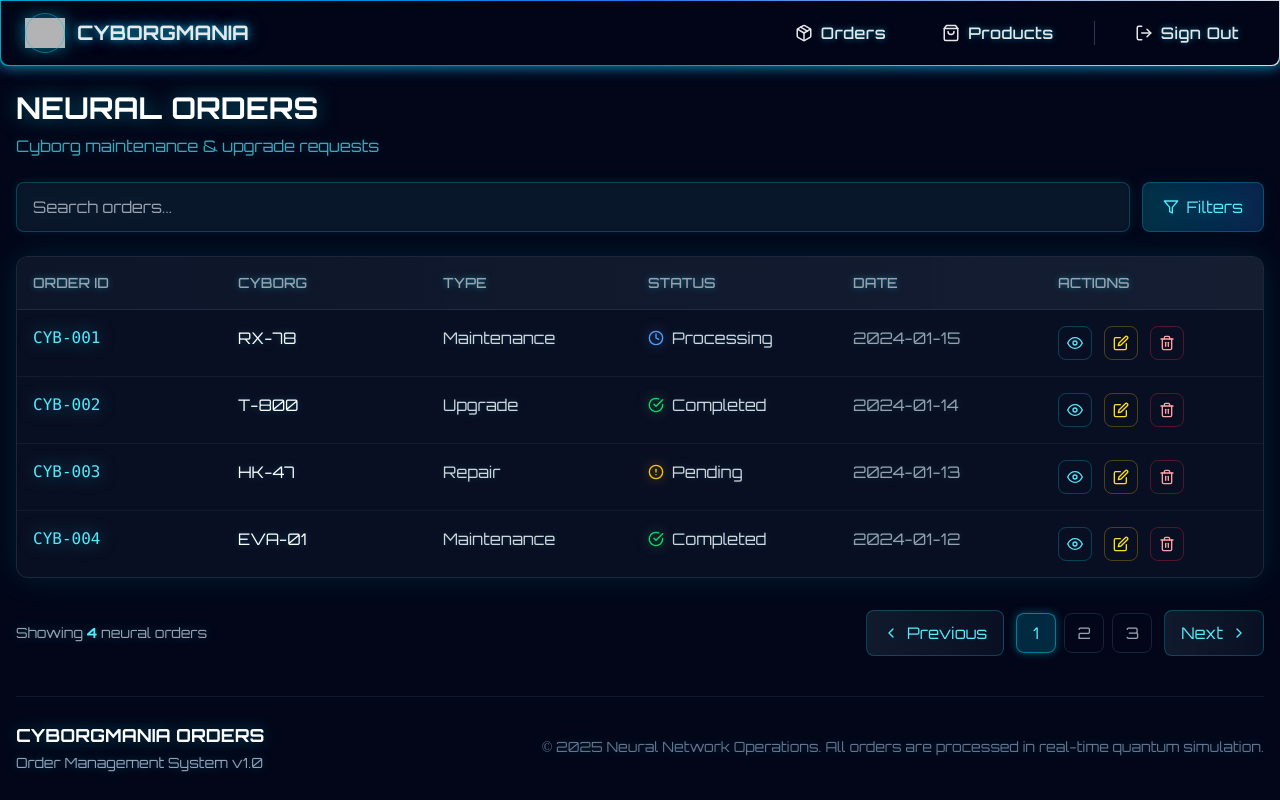
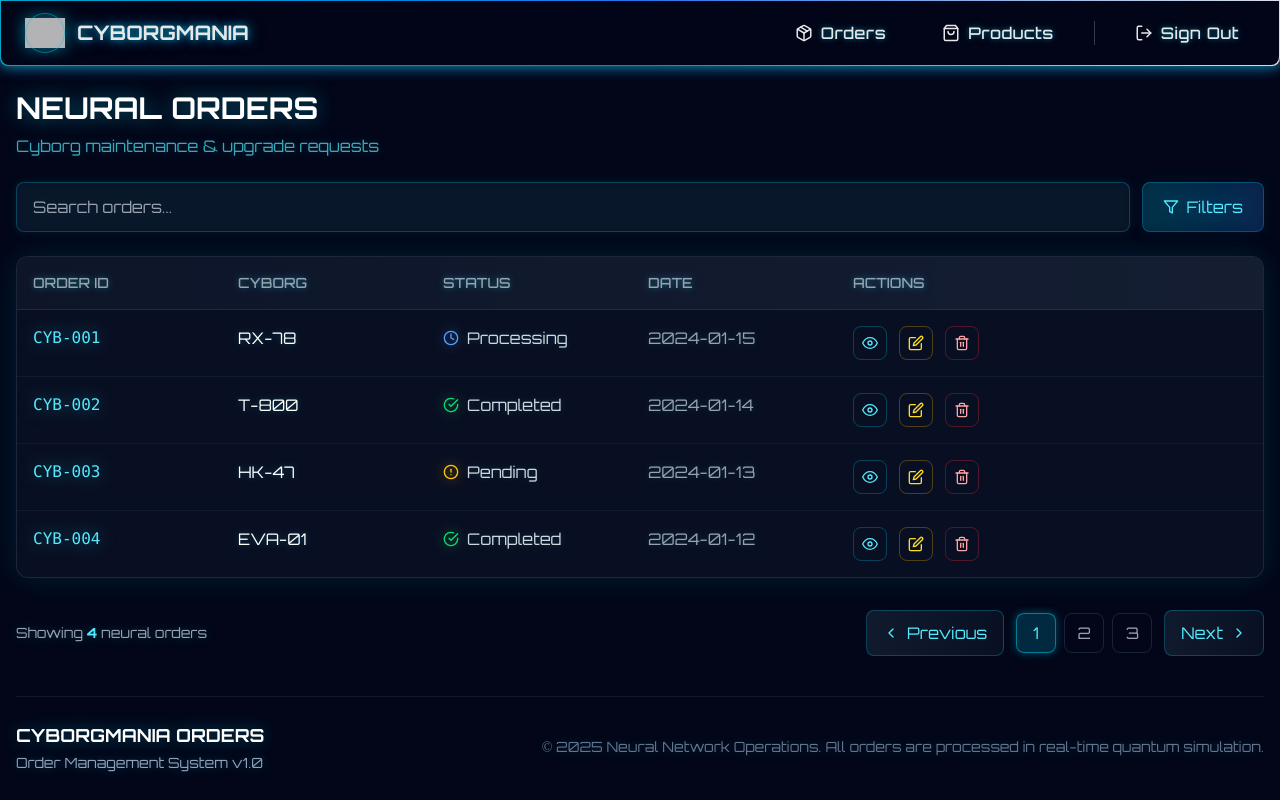
Before and after one commit to ECHO1804/cybrg_sell, a React app in the folder frontend/: page /admin/orders in a window 1280 px wide. Built offline with nearby package versions, Linux system fonts and the light colour scheme; grey boxes are pictures that could not be loaded; the HTML template or start-up script is replaced by a standard one; a web font is replaced by a local one.

Commit message:
revised my list

```diff
--- a/frontend/src/pages/admin/OrderList.tsx
+++ b/frontend/src/pages/admin/OrderList.tsx
@@ -3,10 +3,10 @@ import AdminLayout from './components/AdminLayout';
 
 const OrderList = () => {
   const orders = [
-    { id: 'CYB-001', cyborg: 'RX-78', type: 'Maintenance', status: 'Processing', date: '2024-01-15', priority: 'High' },
-    { id: 'CYB-002', cyborg: 'T-800', type: 'Upgrade', status: 'Completed', date: '2024-01-14', priority: 'Medium' },
-    { id: 'CYB-003', cyborg: 'HK-47', type: 'Repair', status: 'Pending', date: '2024-01-13', priority: 'Critical' },
-    { id: 'CYB-004', cyborg: 'EVA-01', type: 'Maintenance', status: 'Completed', date: '2024-01-12', priority: 'Low' },
+    { id: 'CYB-001', cyborg: 'RX-78', status: 'Processing', date: '2024-01-15', priority: 'High' },
+    { id: 'CYB-002', cyborg: 'T-800', status: 'Completed', date: '2024-01-14', priority: 'Medium' },
+    { id: 'CYB-003', cyborg: 'HK-47', status: 'Pending', date: '2024-01-13', priority: 'Critical' },
+    { id: 'CYB-004', cyborg: 'EVA-01', status: 'Completed', date: '2024-01-12', priority: 'Low' },
   ];
 
   const getStatusIcon = (status: string) => {
@@ -51,7 +51,6 @@ const OrderList = () => {
         <div className="grid grid-cols-12 gap-4 p-4 border-b border-slate-700/50 text-sm text-gray-400 font-medium bg-gradient-to-r from-slate-900/80 to-slate-800/60">
           <div className="col-span-2 drop-shadow-[0_0_3px_rgba(6,182,212,0.5)]">ORDER ID</div>
           <div className="col-span-2 drop-shadow-[0_0_3px_rgba(6,182,212,0.5)]">CYBORG</div>
-          <div className="col-span-2 drop-shadow-[0_0_3px_rgba(6,182,212,0.5)]">TYPE</div>
           <div className="col-span-2 drop-shadow-[0_0_3px_rgba(6,182,212,0.5)]">STATUS</div>
           <div className="col-span-2 drop-shadow-[0_0_3px_rgba(6,182,212,0.5)]">DATE</div>
           <div className="col-span-2 drop-shadow-[0_0_3px_rgba(6,182,212,0.5)]">ACTIONS</div>
@@ -65,7 +64,6 @@ const OrderList = () => {
                 <div className="font-mono text-cyan-300 font-medium drop-shadow-[0_0_8px_rgba(6,182,212,0.5)]">{order.id}</div>
               </div>
               <div className="col-span-2 text-white drop-shadow-[0_0_3px_rgba(6,182,212,0.3)]">{order.cyborg}</div>
-              <div className="col-span-2 text-gray-300 drop-shadow-[0_0_3px_rgba(6,182,212,0.2)]">{order.type}</div>
               <div className="col-span-2">
                 <div className="flex items-center gap-2">
                   {getStatusIcon(order.status)}
```
